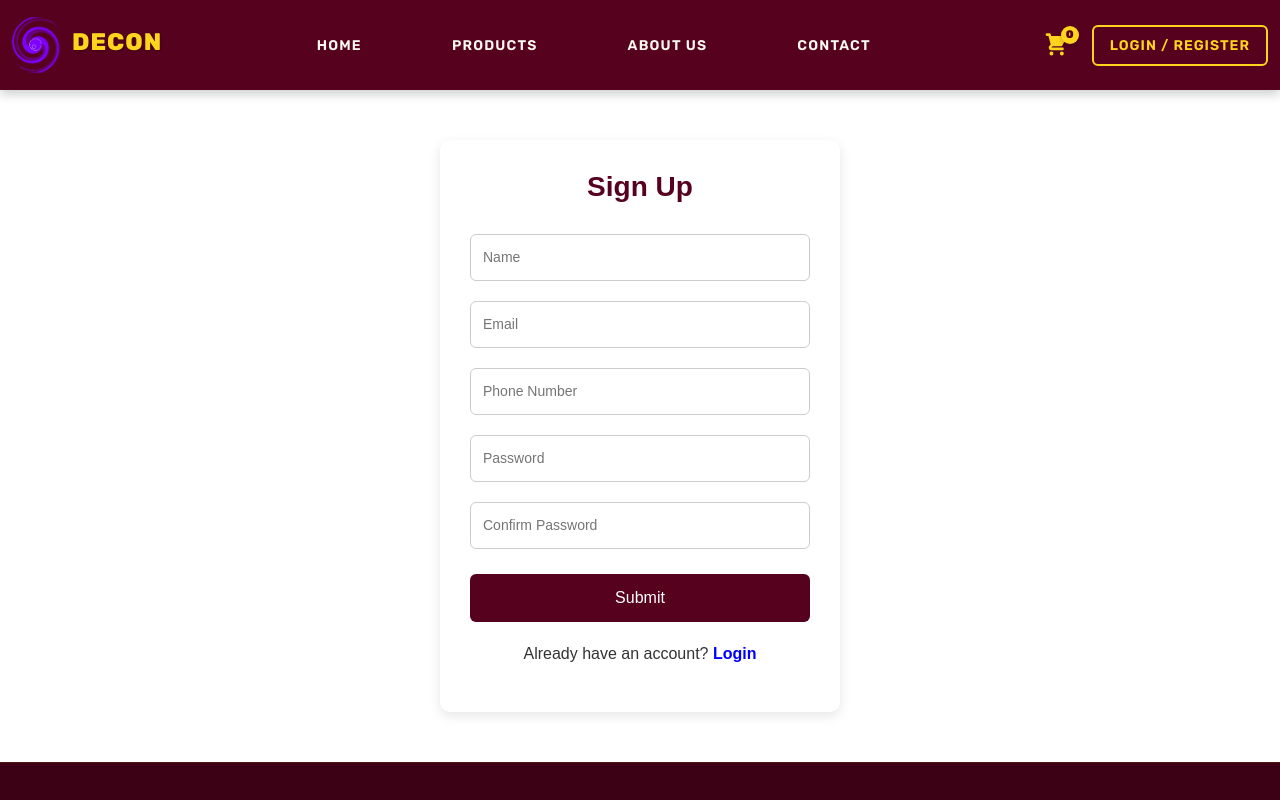
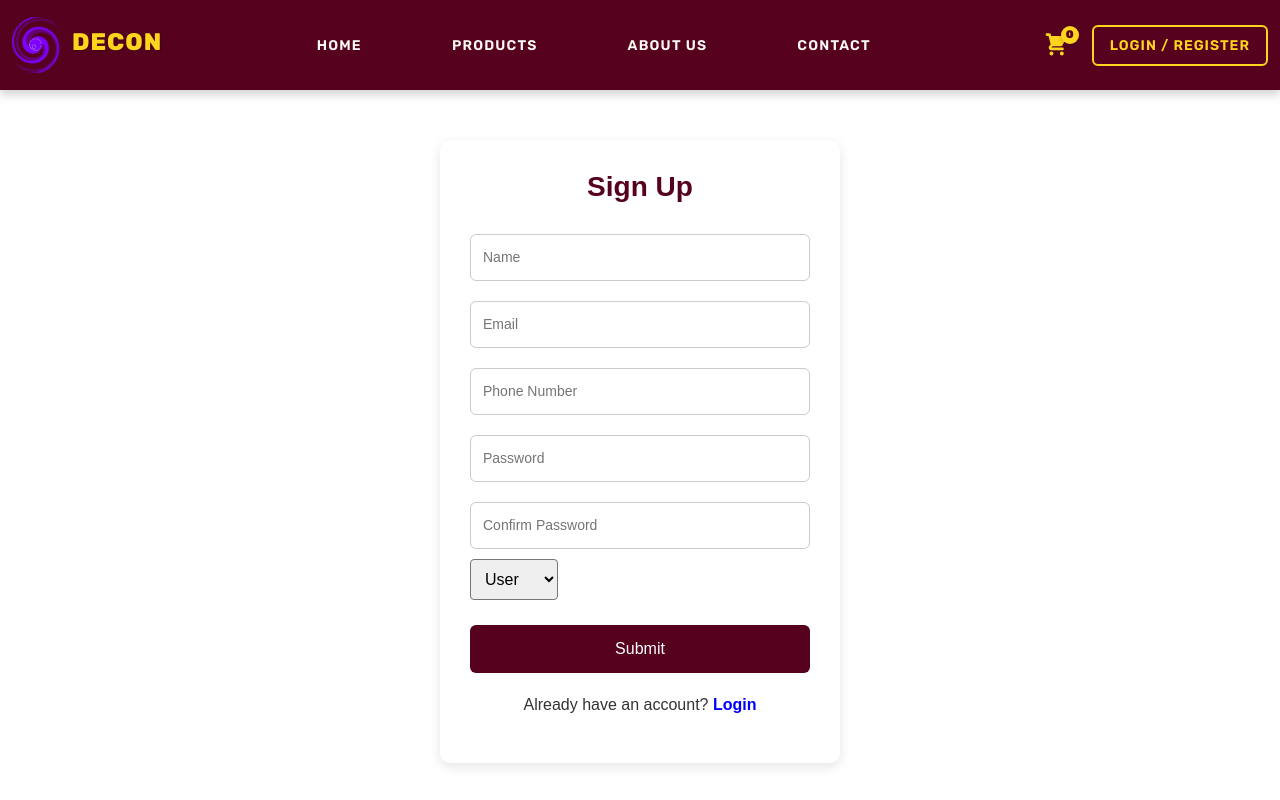
Before and after one commit to bhuvanesh-1703/Ecommerce-website-ui, a React (Vite) app: page /register in a window 1280 px wide. Shown: the top 800 px of the page. Built offline with nearby package versions, Linux system fonts and the light colour scheme.

Commit message:
feat: Enhance various components with logging and error handling improvements

```diff
--- a/src/HeaderComponent/signUp.jsx
+++ b/src/HeaderComponent/signUp.jsx
@@ -14,7 +14,7 @@ const SignUp = () => {
         phonenumber: "",
         password: "",
         confirmpassword: "",
-        role:"admin"
+        role: "user"
     });
 
     const [errMsg, setErrMsg] = useState('');
@@ -23,12 +23,10 @@ const SignUp = () => {
         setInput({ ...input, [e.target.name]: e.target.value });
     };
 
-
-
     const handleSignUp = async (e) => {
         e.preventDefault();
 
-        const { username, email, phonenumber, password, confirmpassword } = input;
+        const { username, email, phonenumber, password, confirmpassword, role } = input;
 
         const emailRegex = /^[a-zA-Z0-9._%+-]+@[a-zA-Z0-9.-]+\.[a-zA-Z]{2,}$/;
         const phonenumberRegex = /^\d{10}$/;
@@ -62,7 +60,8 @@ const SignUp = () => {
                 username,
                 email,
                 phonenumber,
-                password
+                password,
+                role
             });
 
             if (response.data.success) {
@@ -77,7 +76,8 @@ const SignUp = () => {
                     email: "",
                     phonenumber: "",
                     password: "",
-                    confirmpassword: ""
+                    confirmpassword: "",
+                    role: "user"
                 });
                 await axios.post(`${API_URL}/registersuccessmail`, {
                     toMail: email,
@@ -102,6 +102,12 @@ const SignUp = () => {
                 <input type="text" placeholder='Phone Number' name='phonenumber' value={input.phonenumber} onChange={handleChange} maxLength={10} />
                 <input type="password" placeholder='Password' name='password' value={input.password} onChange={handleChange} />
                 <input type="password" placeholder='Confirm Password' name='confirmpassword' value={input.confirmpassword} onChange={handleChange} />
+
+                <select name='role' value={input.role} onChange={handleChange} style={{ padding: '10px', marginBottom: '10px', borderRadius: '4px' }}>
+                    <option value="user">User</option>
+                    <option value="admin">Admin</option>
+                </select>
+
                 <button type="submit">Submit</button>
 
                 {errMsg && <p style={{ color: "red", textAlign: "center" }}>{errMsg}</p>}
```
